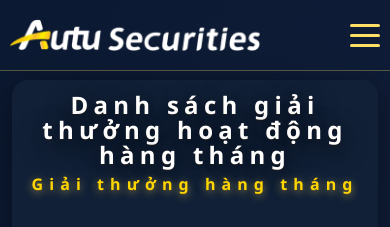
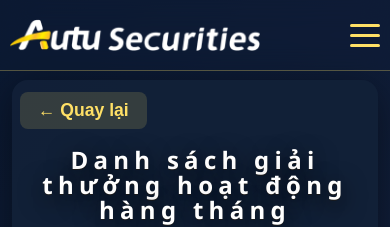
Before and after one commit to TheSixer/biancaal-trading-contest, a Next.js app: page /rank in a window 390 px wide. Shown: the top 227 px of the page. Built offline with nearby package versions, Linux system fonts and the light colour scheme; no server answers.

Commit message:
feat: update content

```diff
--- a/app/components/Navigation.tsx
+++ b/app/components/Navigation.tsx
@@ -45,6 +45,11 @@
                 Giới thiệu công ty
               </Link>
             </div>
+            <div className={styles.navItem}>
+              <Link href="/rank" className={`${styles.navLink} ${pathname === '/rank' ? styles.active : ''}`}>
+                Bảng xếp hạng
+              </Link>
+            </div>
             <div className={`${styles.navItem} ${styles.dropdown}`}>
               <span className={styles.navLink}>
                 Tải phần mềm
@@ -74,11 +79,13 @@
                 Quy trình đăng ký
               </Link>
             </div>
+            {pathname !== '/rank' && (
               <div className={styles.navItem}>
                 <button className={styles.historyButton} onClick={handleHistory}>
                   LỊCH SỬ
                 </button>
               </div>
+            )}
           </div>
 
           {/* 移动端汉堡菜单按钮 */}
@@ -114,6 +121,11 @@
               Giới thiệu công ty
             </Link>
 
+            <Link href="/rank" className={`${styles.sidebarItem} ${pathname === '/rank' ? styles.active : ''}`} onClick={closeSidebar}>
+              <span className={styles.sidebarIcon}>🏆</span>
+              Bảng xếp hạng
+            </Link>
+
             <div className={styles.sidebarDropdown}>
               <div className={styles.sidebarDropdownHeader} onClick={toggleDropdown}>
                 <span className={styles.sidebarIcon}>📱</span>
@@ -145,10 +157,12 @@
               Quy trình đăng ký
             </Link>
 
+            {pathname !== '/rank' && (
               <button className={styles.sidebarHistoryButton} onClick={handleHistory}>
                 <span className={styles.sidebarIcon}>📊</span>
                 LỊCH SỬ
               </button>
+            )}
           </div>
         </div>
       </div>
--- a/app/rank/page.tsx
+++ b/app/rank/page.tsx
@@ -169,6 +169,10 @@
   return (
     <main className={styles.rankMain}>
       <div className={styles.rankWrapper}>
+        {/* 移动端返回按钮 */}
+        <button className={styles.backButton} onClick={() => window.history.back()}>
+          ← Quay lại
+        </button>
         {/* 标题区 */}
         <div className={styles.header}>
           <div className={styles.titleCn} style={{fontFamily: "'Segoe UI', 'Arial', 'Tahoma', 'Verdana', 'Roboto', 'Helvetica Neue', sans-serif"}}>Danh sách giải thưởng hoạt động hàng tháng</div>
--- a/app/rank/rank.module.css
+++ b/app/rank/rank.module.css
@@ -644,3 +644,26 @@
     z-index: 2;
   }
 }
+
+.backButton {
+  display: none;
+  position: relative;
+  margin-bottom: 18px;
+  background: rgba(255, 224, 102, 0.15);
+  color: #ffe066;
+  border: none;
+  border-radius: 8px;
+  padding: 8px 18px;
+  font-size: 1.1rem;
+  font-weight: 700;
+  cursor: pointer;
+  transition: background 0.2s;
+}
+.backButton:hover {
+  background: rgba(255, 224, 102, 0.3);
+}
+@media (max-width: 768px) {
+  .backButton {
+    display: block;
+  }
+}
```
Also changed, not shown: 1 other file (tests, documents, lock files or other folders). Lines whose indentation alone changed are shown as unchanged.
